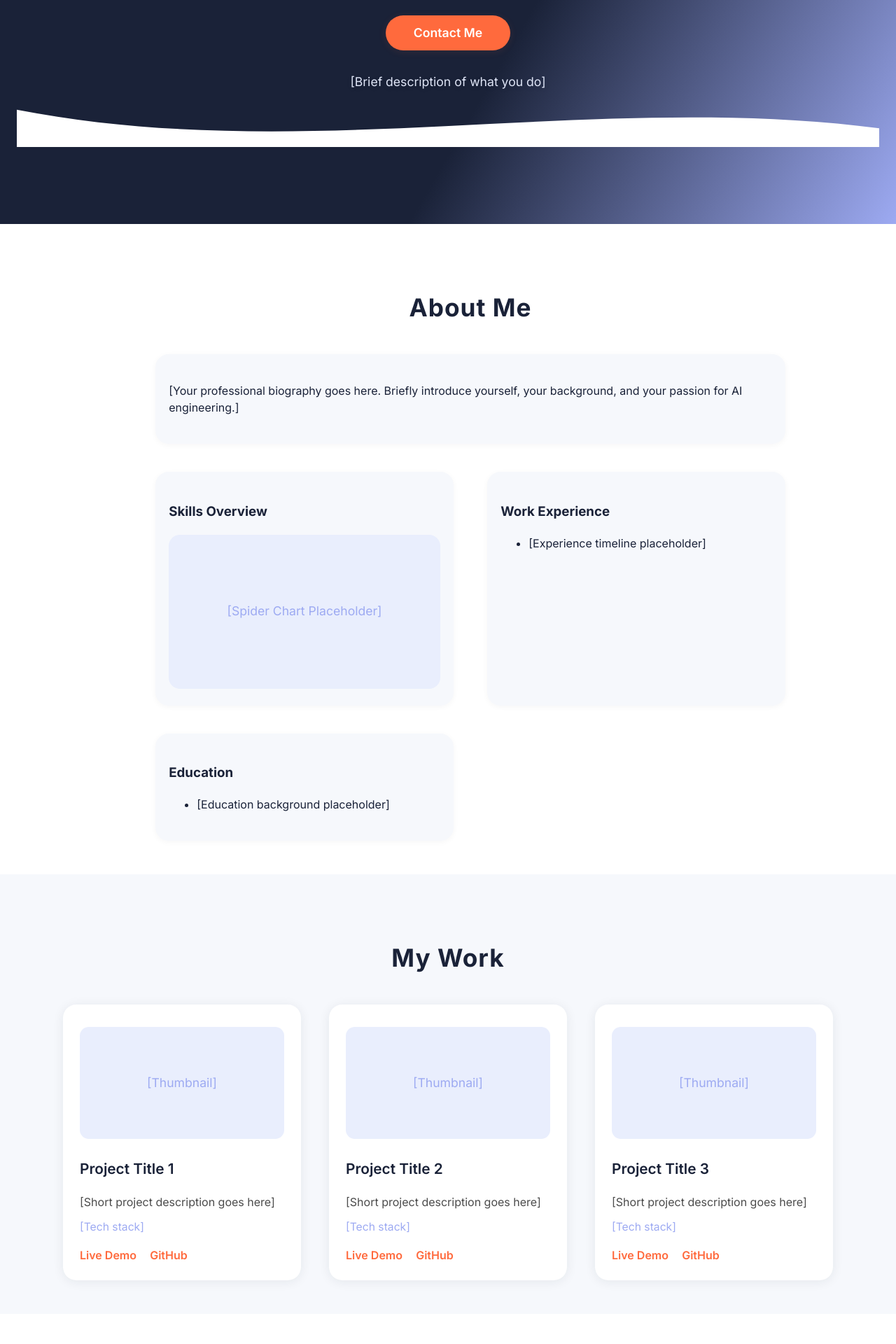
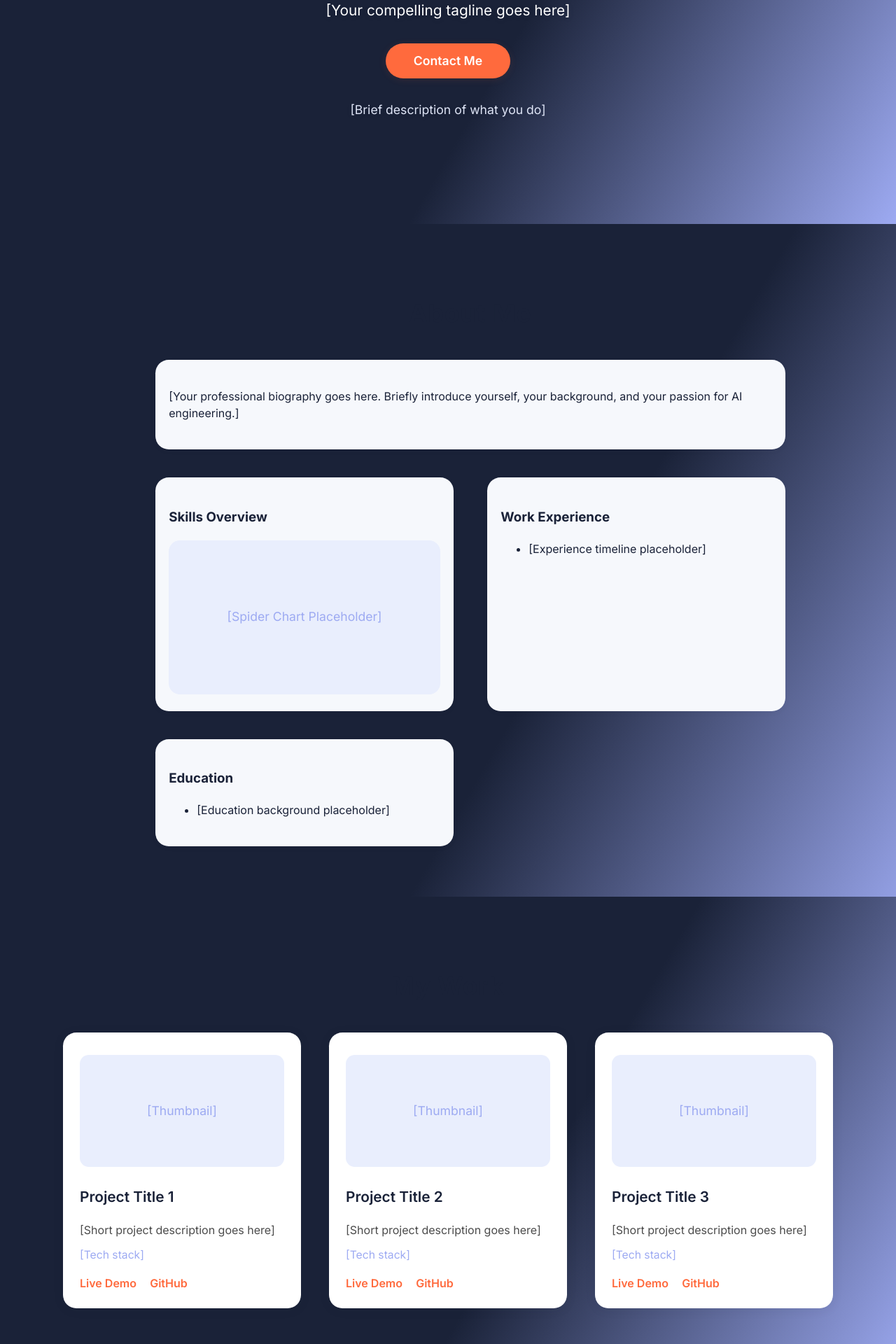
Before and after one commit to StrikerSam-Ai/Portfolio, a React (Vite) app: page / in a window 1280 px wide. Shown: the part 480-2400 px from the top of the page at 70% size. Before the commit the page ends 2357 px from the top, so only its background shows below. Built offline with nearby package versions, Linux system fonts and the light colour scheme.

Commit message:
modify: add css and tsx

```diff
--- a/src/App.css
+++ b/src/App.css
@@ -23,6 +23,12 @@ html, body, #root {
   align-items: center;
 }
 
+.hero-section,
+.about-section,
+.portfolio-section {
+  background: linear-gradient(120deg, #1A2238 60%, #9DAAF2 100%);
+}
+
 .hero-section {
   min-height: 100vh;
   width: 100%;
@@ -30,22 +36,9 @@ html, body, #root {
   flex-direction: column;
   align-items: center;
   justify-content: center;
-  background: transparent;
   padding: 0 1.5rem 0 1.5rem;
   box-sizing: border-box;
   position: relative;
-}
-
-.hero-wave {
-  width: 100%;
-  height: 80px;
-  overflow: hidden;
-  margin-bottom: 0;
-}
-.hero-wave svg {
-  display: block;
-  width: 100%;
-  height: 100%;
 }
 
 .hero-photo {
@@ -122,8 +115,7 @@ html, body, #root {
 .about-section {
   width: 100%;
   min-height: 60vh;
-  background: #fff;
-  padding: 4rem 2rem 3rem 2rem;
+  padding: 4.5rem 2rem 4.5rem 2rem;
   display: flex;
   flex-direction: column;
   align-items: center;
@@ -131,7 +123,6 @@ html, body, #root {
   position: relative;
   top: 0;
   z-index: 1;
-  /* Remove border-radius and box-shadow for a flat, modern look */
   border-radius: 0;
   box-shadow: none;
 }
@@ -209,11 +200,13 @@ html, body, #root {
 
 .portfolio-section {
   width: 100%;
-  background: #f6f8fc;
-  padding: 4rem 2rem 3rem 2rem;
+  padding: 4.5rem 2rem 4.5rem 2rem;
   display: flex;
   flex-direction: column;
   align-items: center;
+  position: relative;
+  z-index: 1;
+  box-shadow: none;
 }
 
 .portfolio-title {
--- a/src/App.tsx
+++ b/src/App.tsx
@@ -16,12 +16,6 @@ function App() {
         <button className="hero-cta">Contact Me</button>
         {/* Brief description */}
         <p className="hero-description">[Brief description of what you do]</p>
-        {/* SVG Wave Transition */}
-        <div className="hero-wave">
-          <svg viewBox="0 0 1440 120" fill="none" xmlns="http://www.w3.org/2000/svg" preserveAspectRatio="none">
-            <path d="M0,40 C480,160 960,0 1440,80 L1440,120 L0,120 Z" fill="#fff" />
-          </svg>
-        </div>
       </main>
       <AboutSection />
       <PortfolioSection />
```
